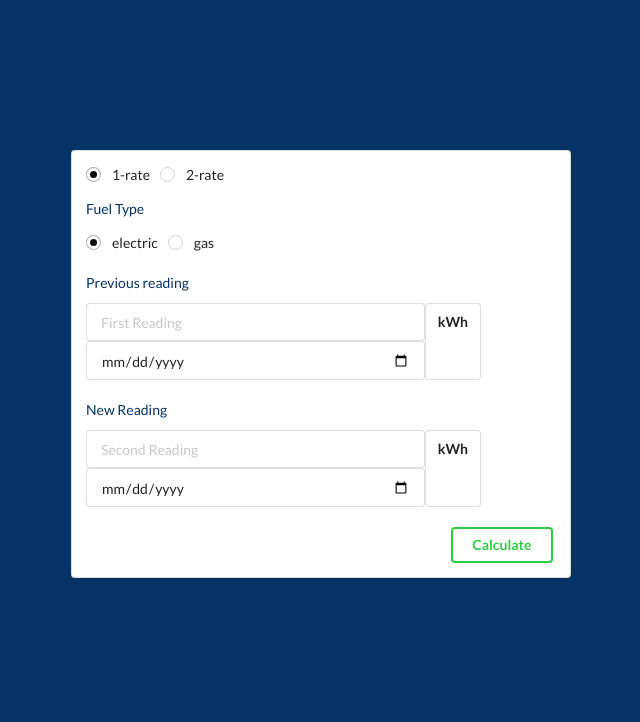
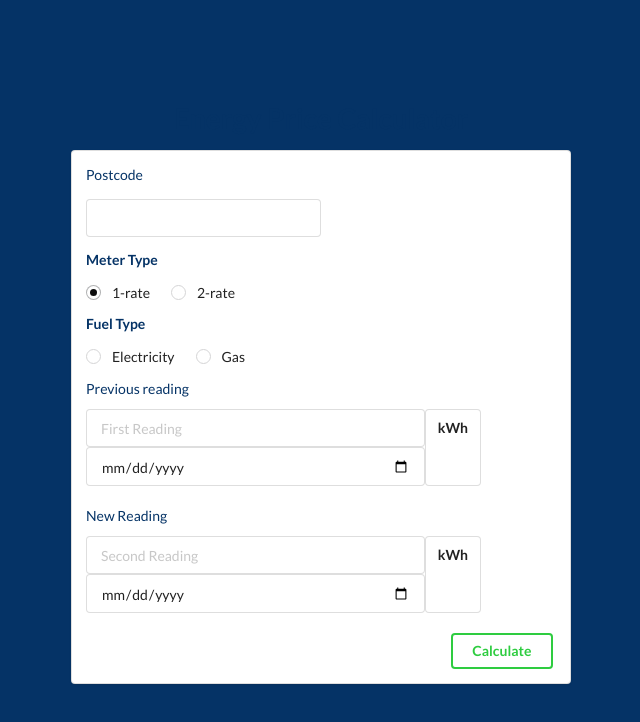
Before and after one commit to rurigrass/energy-calculator-2, a React (Create React App) app: page / in a window 1280 px wide. Shown: the top 722 px of the page, without its empty margins (319-959 px from the left). Built offline with nearby package versions, Linux system fonts and the light colour scheme.

Commit message:
UI Changes: - added styled-components - added postcode (no functionality yet) - created generic RadioGroup for multiple radio checkbox options (props in array form)

```diff
--- a/package.json
+++ b/package.json
@@ -27,5 +27,8 @@
       "last 1 firefox version",
       "last 1 safari version"
     ]
+  },
+  "devDependencies": {
+    "styled-components": "^4.4.1"
   }
 }
--- a/src/components/EnergyCalculator.js
+++ b/src/components/EnergyCalculator.js
@@ -1,6 +1,8 @@
-import React, { Component } from "react";
-import RadioToggle from "./RadioToggle/RadioToggle";
-import EnergyInput from "./EnergyInput/EnergyInput";
+import React, { Component } from 'react';
+
+import EnergyInput from './EnergyInput/EnergyInput';
+import { Postcode } from './Postcode';
+import RadioGroup from './RadioToggle/RadioGroup';
 
 class EnergyCalculator extends Component {
   state = {
@@ -21,24 +23,25 @@ class EnergyCalculator extends Component {
     return (
       <div className="ui compact segment">
         <form onSubmit={this.onFormSubmit} className="ui form">
-          <RadioToggle
-            type={e => {
+          <Postcode />
+          <RadioGroup
+            name="Meter Type"
+            changeFn={e => {
               this.setState({ meterType: e.target.name });
             }}
-            option1="1-rate"
-            option2="2-rate"
-            checked={this.state.meterType}
+            options={["1-rate", "2-rate"]}
+            selectedOption={this.state.meterType}
           />
-          <p>Fuel Type</p>
-          <RadioToggle
-            type={e => {
-              this.setState({ energyType: e.target.name });
+
+          <RadioGroup
+            name="Fuel Type"
+            changeFn={e => {
+              this.setState({ meterType: e.target.name });
             }}
-            option1="electric"
-            option2="gas"
-            checked={this.state.energyType}
+            options={["Electricity", "Gas"]}
+            selectedOption={this.state.energyType}
           />
-          <br/>
+
           Previous reading
           <EnergyInput
             energyAmount={e => {
--- /dev/null
+++ b/src/components/Postcode.js
@@ -0,0 +1,22 @@
+import React from 'react';
+import styled from 'styled-components';
+
+const Wrapper = styled.div`
+  display: grid;
+  width: 50%;
+
+  & > * {
+    margin: 0 0 1rem 0;
+  }
+`;
+export const Postcode = () => {
+
+  return (
+  <Wrapper>
+    <label>Postcode</label>
+    <div class="ui input">
+      <input type="text" />
+    </div>
+  </Wrapper>
+  )
+}
--- /dev/null
+++ b/src/components/RadioToggle/RadioGroup.js
@@ -0,0 +1,47 @@
+import PropTypes from 'prop-types';
+import React from 'react';
+import styled from 'styled-components';
+
+const Wrapper = styled.div`
+  width: 50%;
+
+  & > * {
+    margin: 0 1.5rem 1rem 0;
+  }
+`;
+
+const RadioGroup = props => {
+  const { name, selectedOption, options, changeFn} = props;
+
+  console.log('name: ', name);
+  console.log('options: ', options);
+  console.log('selectedOption: ', selectedOption);
+  return (
+    <Wrapper>
+      <h5>{name}</h5>
+      {
+        options.map((option => {
+          return (
+            <div className="ui radio checkbox">
+              <input
+                type="radio"
+                name={option}
+                checked={selectedOption === option}
+                onChange={changeFn}
+              />
+              <label>{option}</label>
+            </div>
+          );
+      }))
+      }
+    </Wrapper>
+  );
+};
+RadioGroup.propTypes = {
+  name: PropTypes.string,
+  selectedOption: PropTypes.string,
+  options: PropTypes.array,
+  changeFn: PropTypes.func,
+}
+
+export default RadioGroup;
--- a/src/components/RadioToggle/RadioToggle.js
+++ b/src/components/RadioToggle/RadioToggle.js
@@ -1,4 +1,4 @@
-import React from "react";
+import React from 'react';
 
 const RadioToggle = props => {
   return (
@@ -6,20 +6,20 @@ const RadioToggle = props => {
       <div className="ui radio checkbox">
         <input
           type="radio"
-          name={props.option1}
-          checked={props.checked === props.option1}
-          onChange={props.type}
+          name="electric"
+          checked={props.checked === "electric"}
+          onChange={props.energyType}
         />
-        <label>{props.option1}</label>
+        <label>Electric</label>
       </div>
       <div className="ui radio checkbox" style={{ marginLeft: "10px" }}>
         <input
           type="radio"
-          name={props.option2}
-          checked={props.checked === props.option2}
-          onChange={props.type}
+          name="gas"
+          checked={props.checked === "gas"}
+          onChange={props.energyType}
         />
-        <label>{props.option2}</label>
+        <label>Gas</label>
       </div>
     </div>
   );
```
Also changed, not shown: 2 other files (tests, documents, lock files or other folders).
